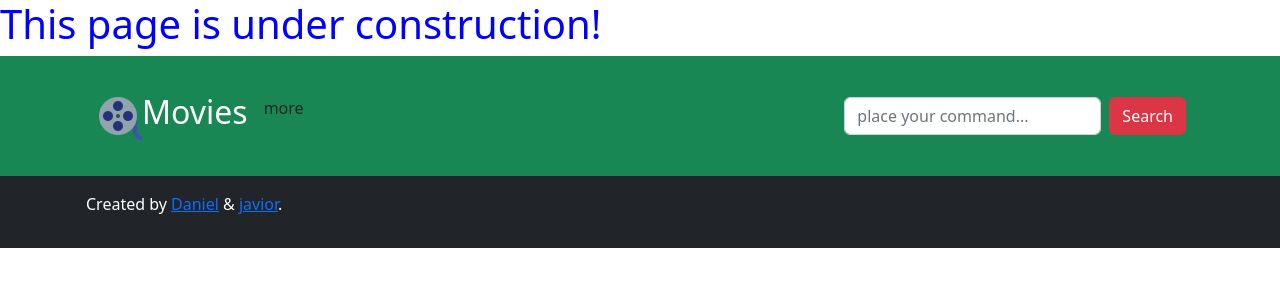
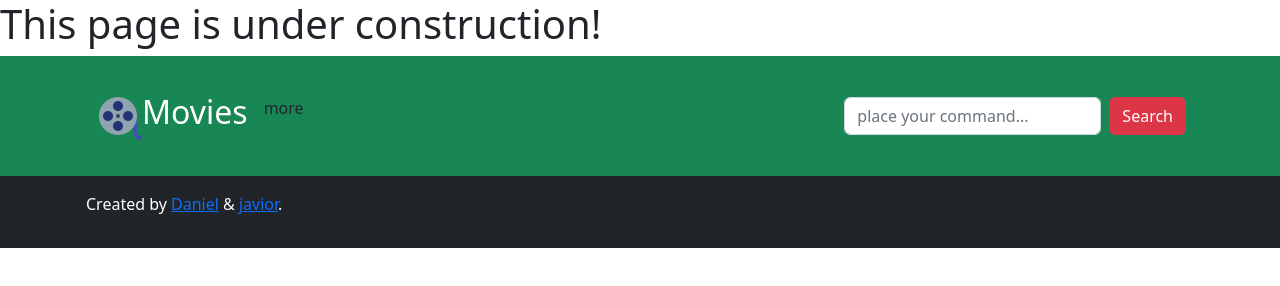
Before and after one commit to wickathou/JS-capstone, a website built with webpack: page src/index.html in a window 1280 px wide. Built offline with nearby package versions, Linux system fonts and the light colour scheme.

Commit message:
Removed h1 test class

```diff
--- a/src/style.scss
+++ b/src/style.scss
@@ -1,6 +1,2 @@
 @import "custom";
 @import "~bootstrap/scss/bootstrap";
-
-h1 {
-  color: blue;
-}
```
